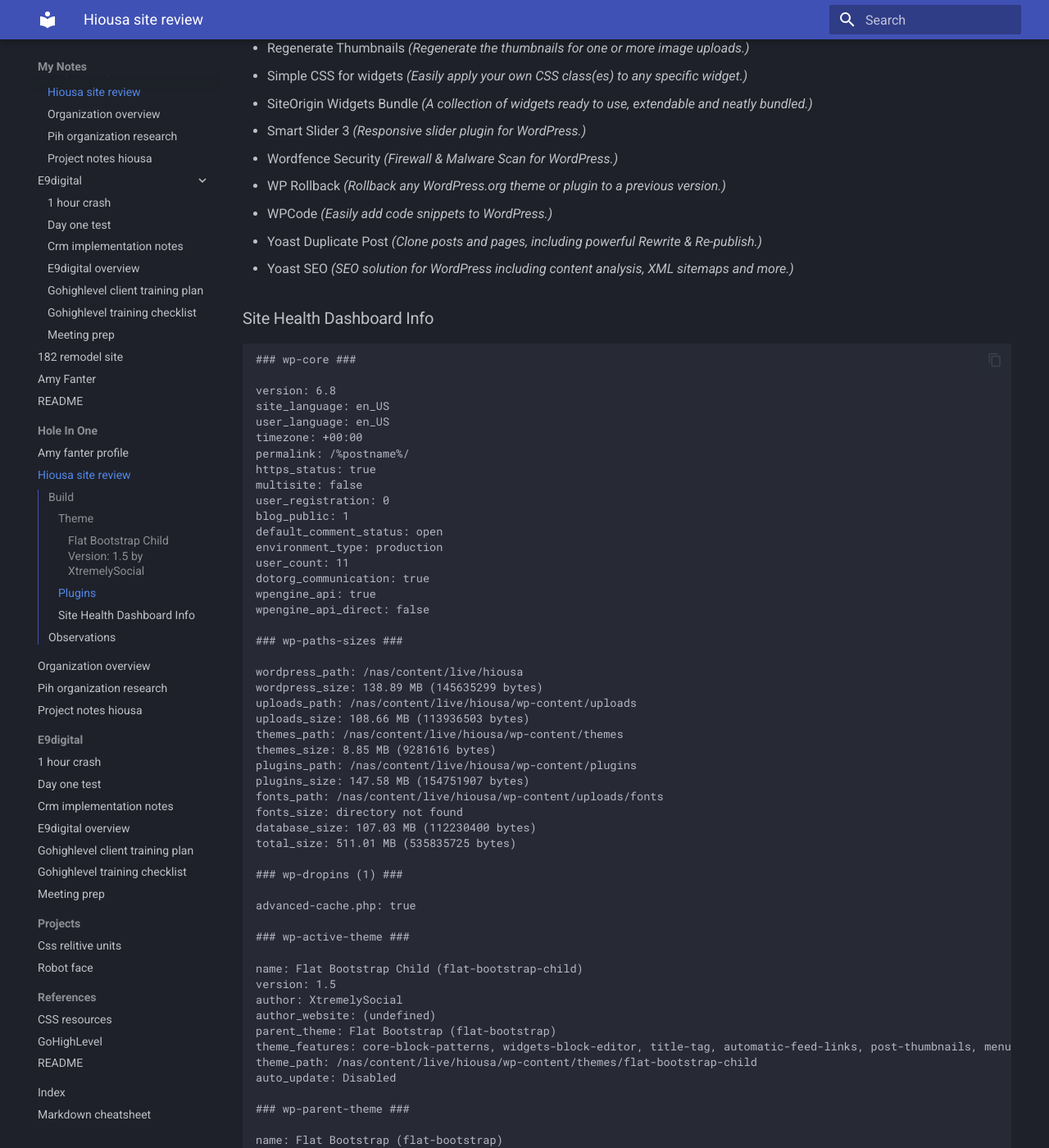
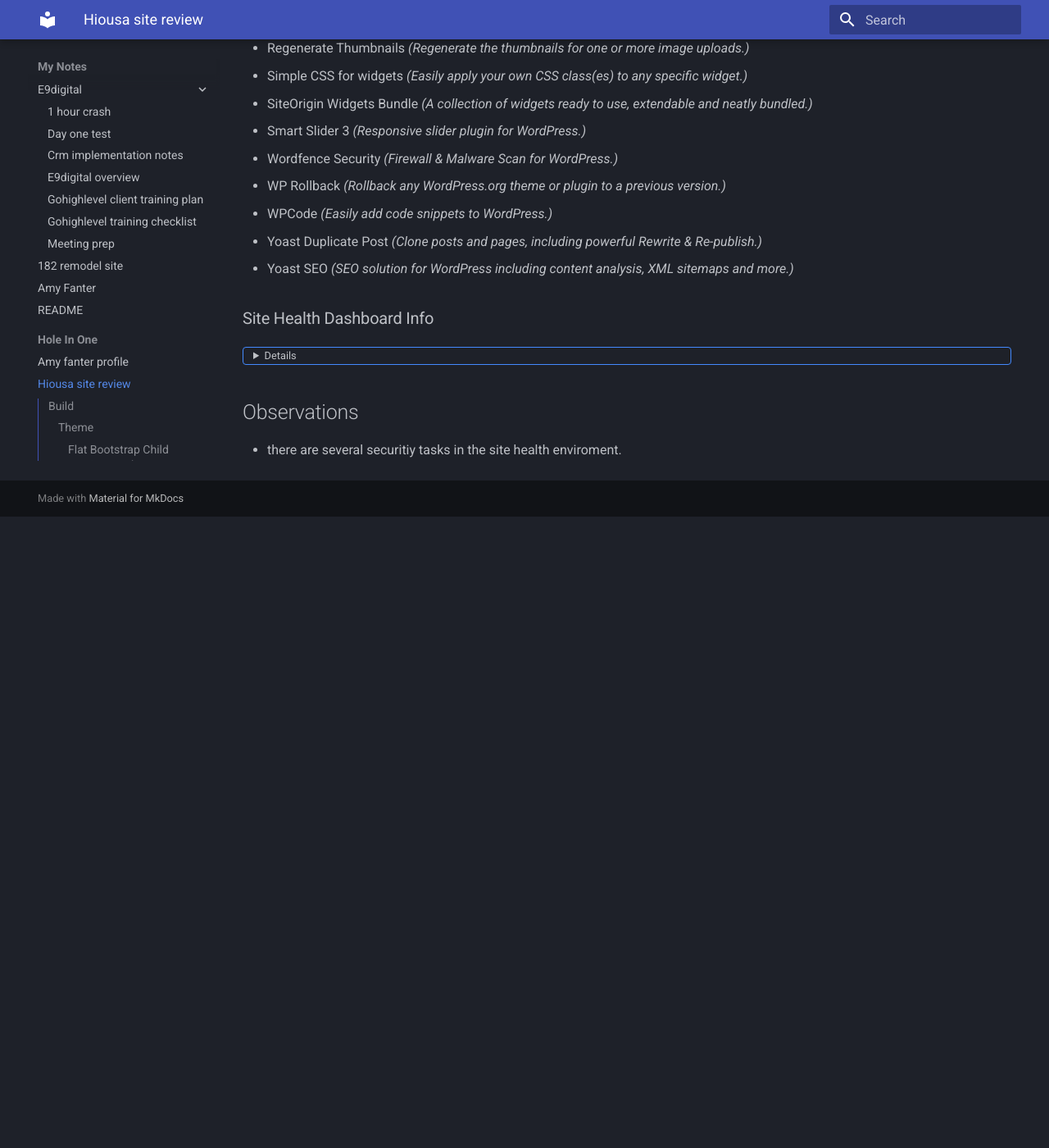
Before and after one commit to TristanEDU/notes, an MkDocs documentation site: the page built from docs/jobs/Hole-In-One/hiousa-site-review.md, in a window 1280 px wide and 1400 px high, scrolled down 972 px. Shown: the whole window at 82% size. Built offline with MkDocs 1.6.1 and Material for MkDocs 9.7.7, drawn with Linux system fonts in a browser that asks for light colours; after the commit the page ends 1602 px from its top, so only the background shows below that; some of the changed text lies outside the part shown.

Commit message:
Sync: 2025-05-13 18:44:50

````diff
--- a/docs/jobs/Hole-In-One/hiousa-site-review.md
+++ b/docs/jobs/Hole-In-One/hiousa-site-review.md
@@ -31,6 +31,10 @@ This is a older non WP blog theme... Can't say I am impressed with how it looks.
 - Yoast Duplicate Post *(Clone posts and pages, including powerful Rewrite & Re-publish.)*
 - Yoast SEO *(SEO solution for WordPress including content analysis, XML sitemaps and more.)*
 ###Site Health Dashboard Info
+
+<details>
+
+	<pre><code>
 ```
 ### wp-core ###
 
@@ -216,5 +220,8 @@ fonts: does not exist
 mu-plugins: writable
 
 ```
+	</code></pre>
+
+</details>
 ##Observations
 - there are several securitiy tasks in the site health enviroment.
````
